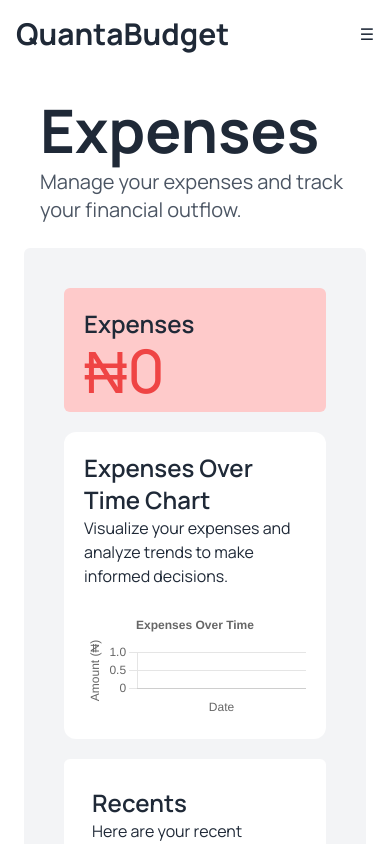
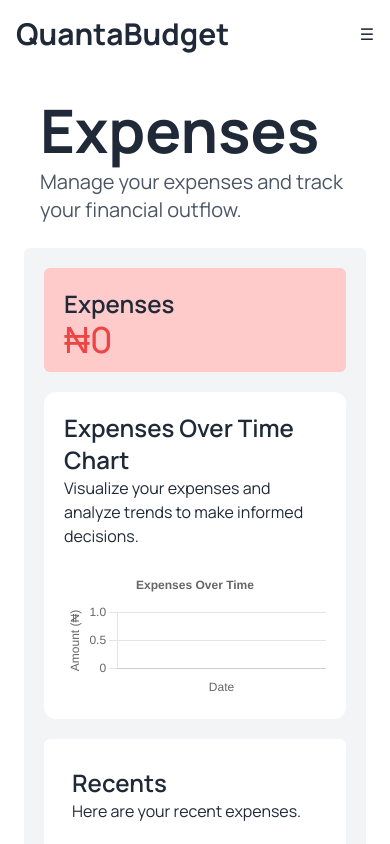
Before and after one commit to AlexUdeogu/finance-system, a React (Vite) app: page /dashboard/expense in a window 390 px wide. Shown: the top 844 px of the page. Built offline with nearby package versions, Linux system fonts and the light colour scheme; no server answers.

Commit message:
Pushing code for production/ deployment changes the favicon

```diff
--- a/src/components/expense.jsx
+++ b/src/components/expense.jsx
@@ -162,20 +162,20 @@
       </div>
 
       <div className="flex justify-center m-2 items-center">
-        <div className="bg-gray-100 container mx-auto rounded-md p-10 flex flex-col lg:flex-row">
+        <div className="bg-gray-100 container mx-auto rounded-md p-5 sm:p-10 flex flex-col lg:flex-row justify-between w-full">
           {/* First Half */}
-          <div className="flex flex-col justify-start w-full lg:w-1/2 lg:pr-5">
+          <div className="flex flex-col justify-start w-full sm:w-3/4 lg:w-2/3 lg:pr-5 mb-5 lg:mb-0">
             <div className='bg-red-200 mb-5 pt-5 pl-5 pb-3 pr-15 rounded-md w-full'>
               <div>
                 <h1 className='font-semibold text-gray-800 text-2xl'>Expenses</h1>
               </div>
               <div>
-                <p className='font-medium text-red-500 text-6xl'>₦{totalExpense.toLocaleString()}</p>
+                <p className='font-medium text-red-500 text-4xl md:text-6xl'>₦{totalExpense.toLocaleString()}</p>
               </div>
             </div>
 
             {/* Line Chart */}
-            <div className="bg-white p-5 w-full rounded-xl mb-5">
+            <div className="bg-white p-5 sm:p-7 w-full rounded-xl mb-5">
               <h2 className="text-2xl text-gray-800 font-semibold ">Expenses Over Time Chart</h2>
               <p className='text-gray-800 text-base mb-5'>
               Visualize your expenses and analyze trends to make informed decisions.
@@ -237,7 +237,7 @@
           </div>
 
           {/* Second Half */}
-          <div className="flex flex-col justify-center w-full lg:w-1/2 sm:mt-5 lg:mt-0 lg:pl-5">
+          <div className="flex flex-col justify-center w-full lg:w-1/3 lg:pl-5">
             <div className="bg-white p-5 rounded-md">
               <h2 className="text-2xl text-gray-800 font-semibold ">Record your expenses</h2>
               <p className='text-gray-800 text-base mb-5'>
--- a/src/components/income.jsx
+++ b/src/components/income.jsx
@@ -166,20 +166,20 @@
       </div>
 
       <div className="flex justify-center m-2 items-center">
-        <div className="bg-gray-100 container mx-auto rounded-md p-10 flex flex-col lg:flex-row">
+        <div className="bg-gray-100 container mx-auto rounded-md p-5 sm:p-10 flex flex-col lg:flex-row justify-between w-full">
           {/* First Half */}
-          <div className="flex flex-col justify-start w-full lg:w-1/2 lg:pr-5">
+          <div className="flex flex-col justify-start w-full sm:w-3/4 lg:w-2/3 lg:pr-5 mb-5 lg:mb-0">
             <div className='bg-green-200 mb-5 pt-5 pl-5 pb-3 pr-15 rounded-md w-full'>
               <div>
                 <h1 className='font-semibold text-gray-800 text-2xl'>Income</h1>
               </div>
               <div>
-                <p className='font-medium text-green-500 text-6xl'>₦{totalIncome.toLocaleString()}</p>
+                <p className='font-medium text-green-500 text-4xl md:text-6xl'>₦{totalIncome.toLocaleString()}</p>
               </div>
             </div>
 
             {/* Line Chart */}
-            <div className="bg-white p-5 w-full rounded-xl mb-5">
+            <div className="bg-white p-5 sm:p-7 w-full rounded-xl mb-5">
               <h2 className="text-2xl text-gray-800 font-semibold">Income Over Time Chart</h2>
               <p className='text-gray-800 text-base mb-5'>
                 Visualize your income and analyze trends to make informed decisions.
```
